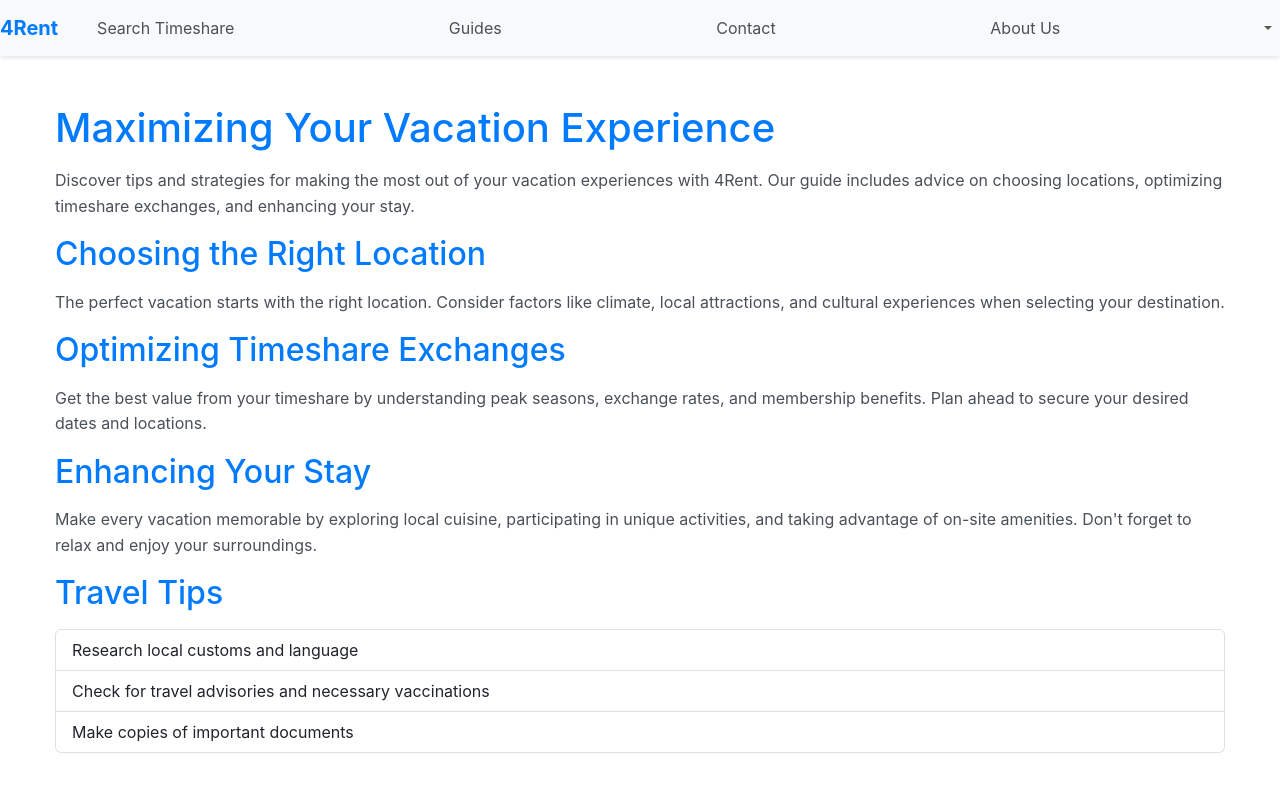
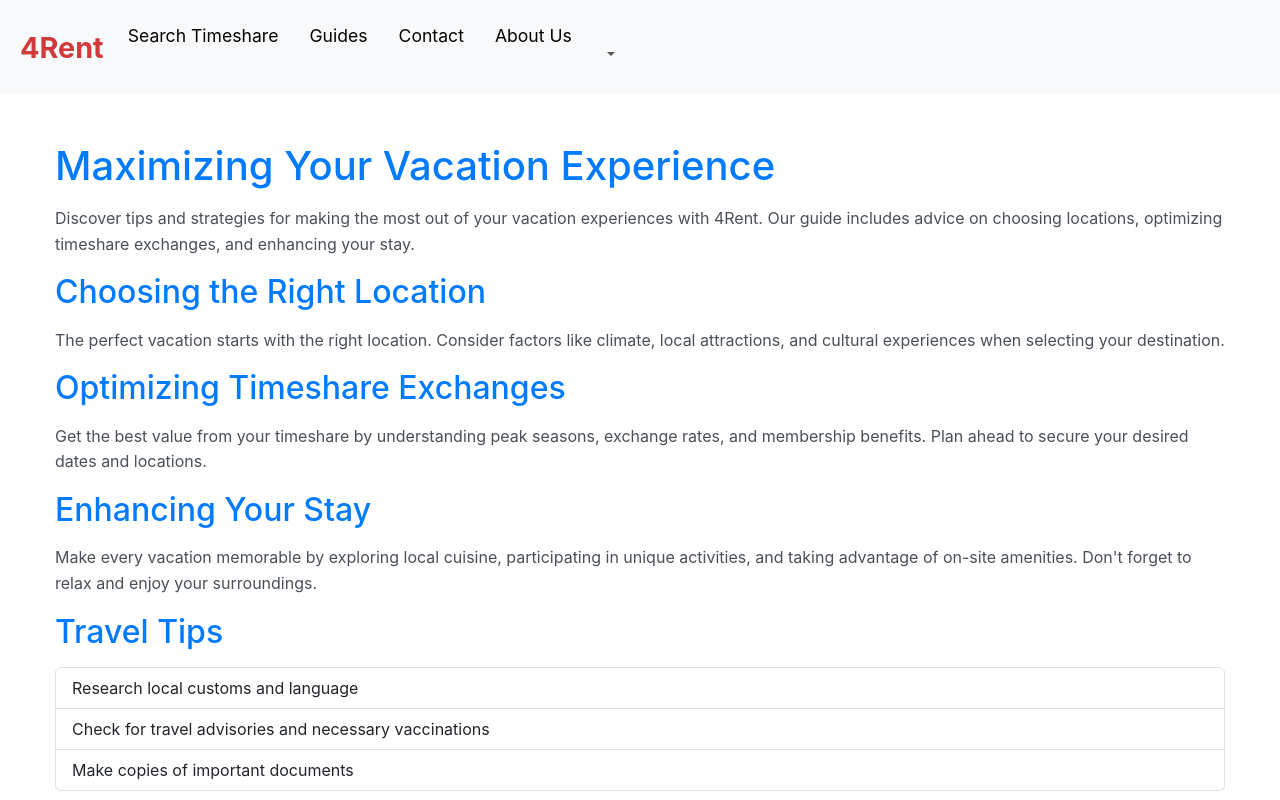
Before and after one commit to NeyuD96155/4Rent, a React (Create React App) app in the folder client/: page /maximize-vacation in a window 1280 px wide. Shown: the top 800 px of the page. Built offline with nearby package versions, Linux system fonts and the light colour scheme.

Commit message:
sua giao dien navbar

```diff
--- a/client/src/styles/Navbar.css
+++ b/client/src/styles/Navbar.css
@@ -1,60 +1,72 @@
+/* Navbar.css */
 .navbar-container {
-    background-color: #f8f9fa;
-    box-shadow: 0 2px 4px rgba(0,0,0,0.1);
+    padding: 15px 20px;
+    background-color: #343a40; /* Dark background color */
 }
 
 .navbar-logo {
+    font-size: 1.8rem;
     font-weight: bold;
-    color: #007bff;
-    transition: color 0.2s ease;
-}
-
-.navbar-logo:hover {
-    color: #0056b3;
-}
-
-.navbar-nav {
-    display: flex;
-    justify-content: space-between;
-    align-items: center;
-    width: 100%;
+    color: #d13a3a; /* Red text color */
+    text-decoration: none;
 }
 
 .navbar-link {
-    color: #495057;
-    transition: color 0.2s ease;
-    margin: 0 15px;
+    font-size: 1.1rem;
+    color: #050303; /* Dark text color */
+    text-decoration: none;
+    margin-right: 15px;
+    transition: color 0.3s ease;
 }
 
 .navbar-link:hover {
-    color: #007bff;
+    color: #0375f0; /* Highlight color on hover */
 }
 
 .navbar-user-icon {
-    font-size: 20px;
-    line-height: 20px;
+    font-size: 1.8rem;
+    color: #ffffff; /* White text color */
+    cursor: pointer;
 }
 
-.navbar-user-dropdown .dropdown-item {
-    color: #495057;
+.navbar-user-dropdown {
+    margin-top: 5px;
 }
 
-.navbar-user-dropdown .dropdown-item:hover {
-    color: #007bff;
+.dropdown-item {
+    color: #333;
+    text-decoration: none;
+    display: block;
+    padding: 0.5rem 1.5rem;
+    clear: both;
+    font-weight: normal;
+    line-height: 1.5;
+    color: #333;
+    text-align: inherit;
+    white-space: nowrap;
+    background-color: transparent;
+    border: 0;
+    cursor: pointer;
+    transition: background-color 0.3s ease, color 0.3s ease;
 }
 
-@media (max-width: 992px) {
-    .navbar-collapse {
-        flex-grow: 0;
-    }
+.dropdown-item:hover {
+    background-color: #f8f9fa; /* Background color on hover */
+    color: #007bff; /* Highlight color on hover */
+}
 
-    .navbar-nav {
-        flex-direction: column;
-        align-items: flex-start;
-    }
+/* Set color to white for the user icon */
+.navbar-user-dropdown .user.icon {
+    color: #ffffff;
+}
 
-    .navbar-link, .navbar-user-dropdown {
-        margin: 5px 0;
-        width: 100%;
-    }
+/* Style the Navbar Toggle button */
+.navbar-toggler {
+    border: none;
+    background: transparent;
+    color: #ffffff; /* White text color */
 }
+
+.navbar-toggler-icon {
+    background-color: #ffffff; /* White background color */
+}
```
